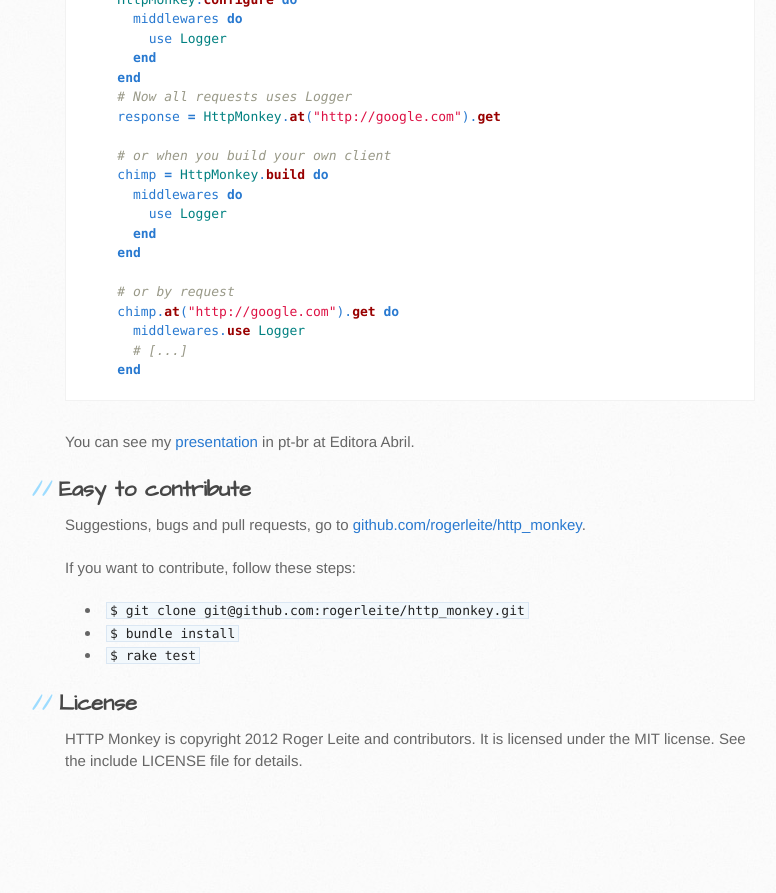
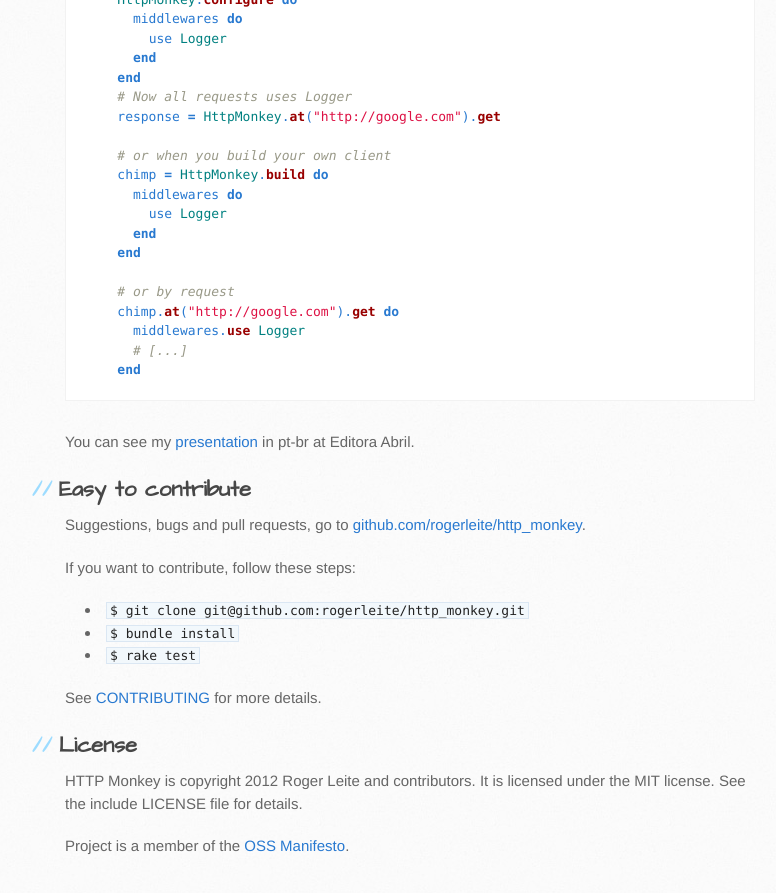
Before and after one commit to rogerleite/http_monkey, a Jekyll site: the page built from index.md, in a window 1280 px wide and 900 px high, scrolled down 3326 px. Shown: the top 893 px of the window, without its empty margins (105-881 px from the left). Built offline with Jekyll 4.4.1, drawn with Linux system fonts in a browser that asks for light colours; before the commit the page ends 4141 px from its top, so only the background shows below that.

Commit message:
Contributing and OSS Manifesto on home

```diff
--- a/index.md
+++ b/index.md
@@ -184,7 +184,11 @@
 * `$ bundle install`
 * `$ rake test`
 
+See [CONTRIBUTING](https://github.com/rogerleite/http_monkey/blob/master/CONTRIBUTING.md) for more details.
+
 ## License
 
 HTTP Monkey is copyright 2012 Roger Leite and contributors.
 It is licensed under the MIT license. See the include LICENSE file for details.
+
+Project is a member of the [OSS Manifesto](http://ossmanifesto.com/).
```
